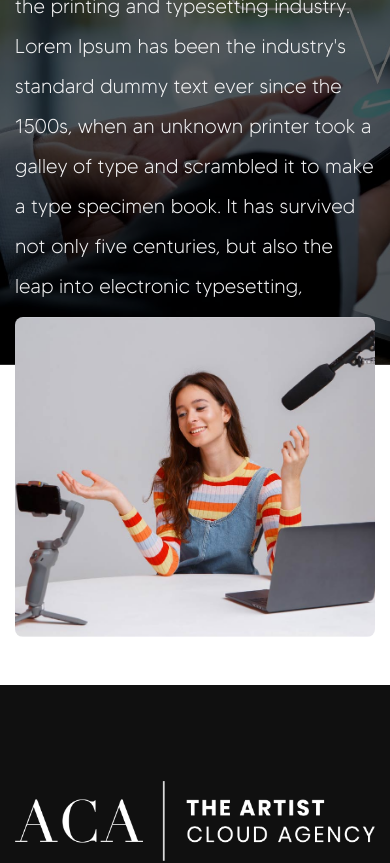
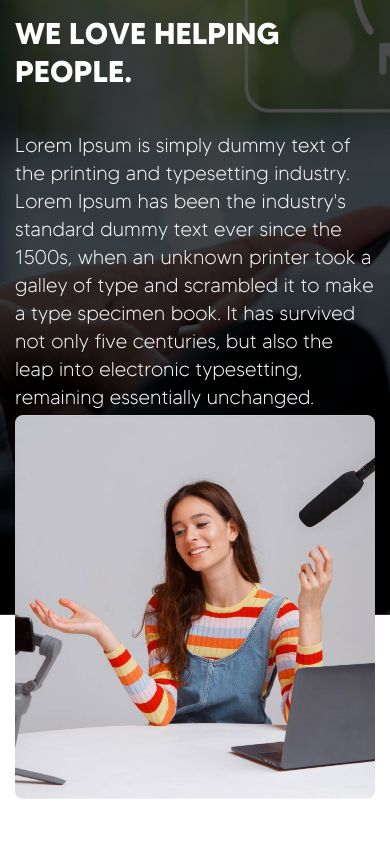
Before and after one commit to alamincoders/leading-page-react-vite-tailwindcss, a React (Vite) app: page / in a window 390 px wide. Shown: the part 7060-7923 px from the top of the page. Built offline with nearby package versions, Linux system fonts and the light colour scheme.

Commit message:
updated help section

```diff
--- a/src/components/screen/Help.jsx
+++ b/src/components/screen/Help.jsx
@@ -3,13 +3,13 @@ import bg2 from "../../assets/images/Asset 3-50.jpg";
 
 const Help = () => {
   return (
-    <section id="contact" className="">
+    <section id="contact" className="relative">
       <div
         style={{ backgroundImage: `url(${bg})` }}
-        className="bg-cover bg-center bg-no-repeat h-[600px] sm:h-[650px] md:h-[700px] lg:h-[800px] xl:h-[1200px] relative"
+        className="bg-cover bg-center bg-no-repeat h-[850px] sm:h-[850px] md:h-[900px]  lg:h-[1000px] relative"
       >
         <div className="">
-          <div className=" absolute w-full  bg-black/60 h-full ">
+          <div className=" absolute w-full  bg-black/70 h-full ">
             <div className="absolute bottom-0 text-white w-full h-full ">
               <div className="container_fluid py-24 lg:py-44 flex items-center justify-center lg:block h-full">
                 <div>
@@ -18,7 +18,7 @@ const Help = () => {
                     <h2 className=" leading-[1.25] mb-3">WE LOVE CLOTHES.</h2>
                     <h2 className=" leading-[1.25]">WE LOVE HELPING PEOPLE.</h2>
                   </div>
-                  <p className="text-zinc-100 text-xl md:text-2xl lg:text-[30px] font-tommy_light font-medium mt-10 !leading-[40px]">
+                  <p className="text-zinc-100 text-xl md:text-2xl lg:text-[30px] font-tommy_light font-medium mt-10 lg:!leading-[40px]">
                     Lorem Ipsum is simply dummy text of the printing and typesetting industry. Lorem Ipsum has been the industry&apos;s standard dummy
                     text ever since the 1500s, when an unknown printer took a galley of type and scrambled it to make a type specimen book. It has
                     survived not only five centuries, but also the leap into electronic typesetting, remaining essentially unchanged.
@@ -29,8 +29,10 @@ const Help = () => {
           </div>
         </div>
       </div>
-      <div className="container_fluid w-full h-80 lg:h-[600px] overflow-hidden relative -top-12 sm:-top-24  lg:-top-24 xl:-top-44">
-        <img className="w-full h-full object-cover object-center rounded-lg" src={bg2} alt="" />
+      <div className="relative pb-[250px] sm:pb-[250px] md:pb-[250px] lg:pb-[350px] xl:pb-[460px]">
+        <div className="container_fluid h-96 lg:h-[500px] xl:h-[700px] !overflow-hidden absolute -top-[200px] sm:-top-[200px] md:-top-[200px] lg:-top-[250px] xl:-top-[350px] sm:left-[2%] md:left-[3%] lg:left-[3%] xl:left-[5%] 2xl:left-[15%]">
+          <img className="w-full h-full object-cover object-center rounded-lg" src={bg2} alt="" />
+        </div>
       </div>
     </section>
   );
--- a/src/styles/index.css
+++ b/src/styles/index.css
@@ -27,6 +27,7 @@ body {
   font-family: "Tommy_light";
   box-sizing: border-box;
   position: relative;
+  overflow-x: hidden;
 }
 
 .container_fluid {
```
